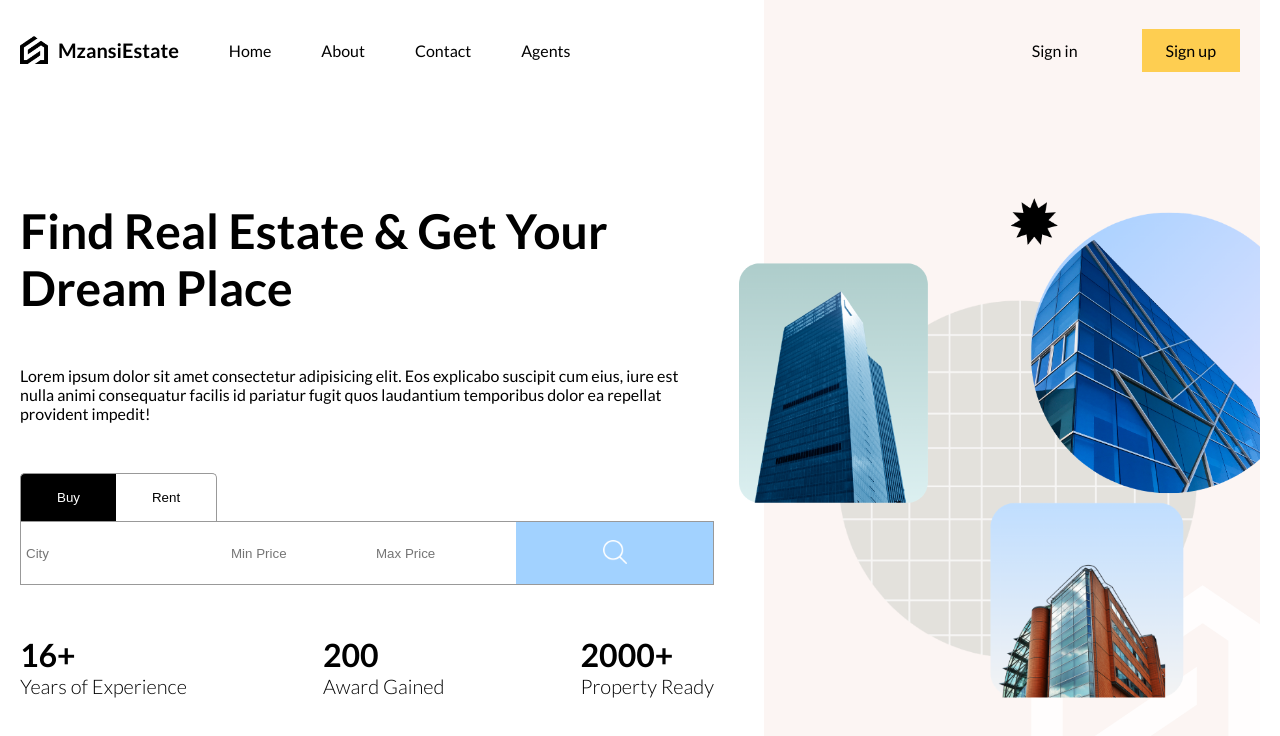
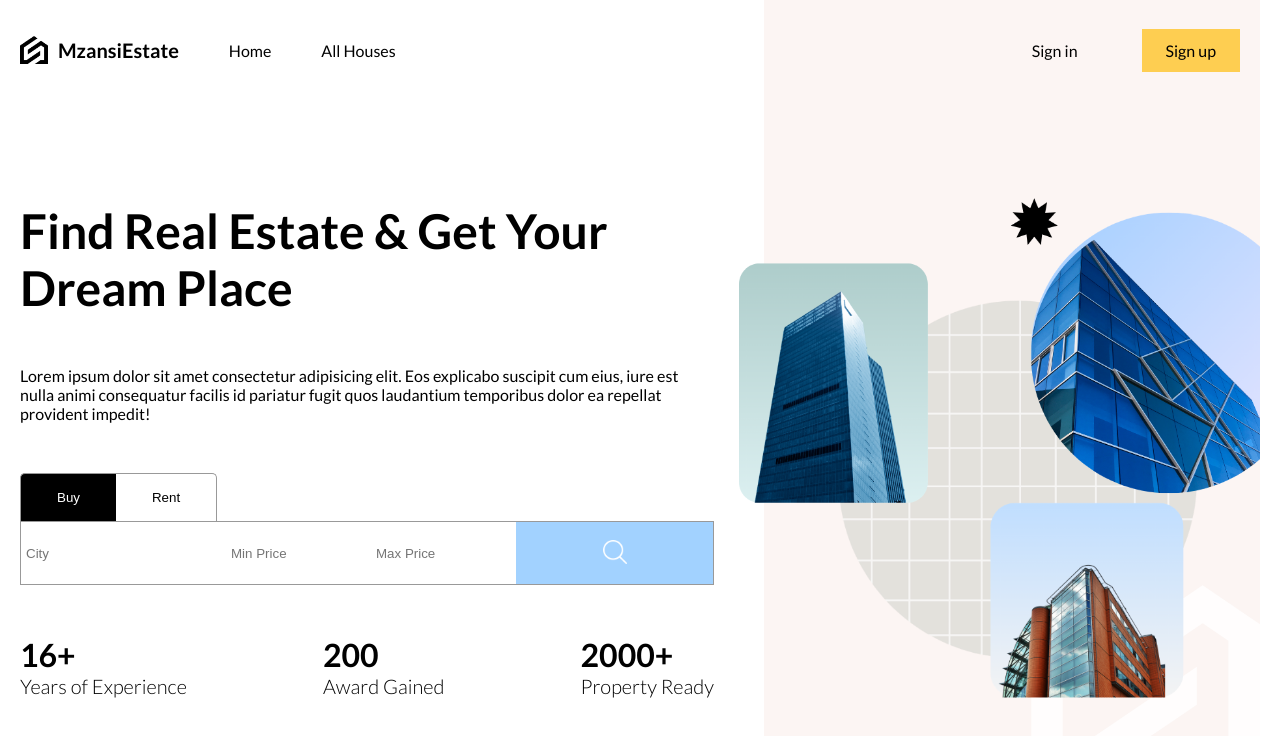
Before and after one commit to Jakaza/mzansi-real-estate, a React (Vite) app in the folder client/: page / in a window 1280 px wide. Shown: the top 736 px of the page. Built offline with nearby package versions, Linux system fonts and the light colour scheme; no server answers.

Commit message:
Update Navbar.jsx
Remove unused links in navbar

```diff
--- a/client/src/components/navbar/Navbar.jsx
+++ b/client/src/components/navbar/Navbar.jsx
@@ -12,7 +12,7 @@ function Navbar() {
   const fetch = useNotificationStore((state) => state.fetch);
   const number = useNotificationStore((state) => state.number);
 
-  if(currentUser) fetch();
+  if (currentUser) fetch();
 
   return (
     <nav>
@@ -22,9 +22,7 @@ function Navbar() {
           <span>MzansiEstate</span>
         </a>
         <a href="/">Home</a>
-        <a href="/">About</a>
-        <a href="/">Contact</a>
-        <a href="/">Agents</a>
+        <a href="/list">All Houses</a>
       </div>
       <div className="right">
         {currentUser ? (
```
